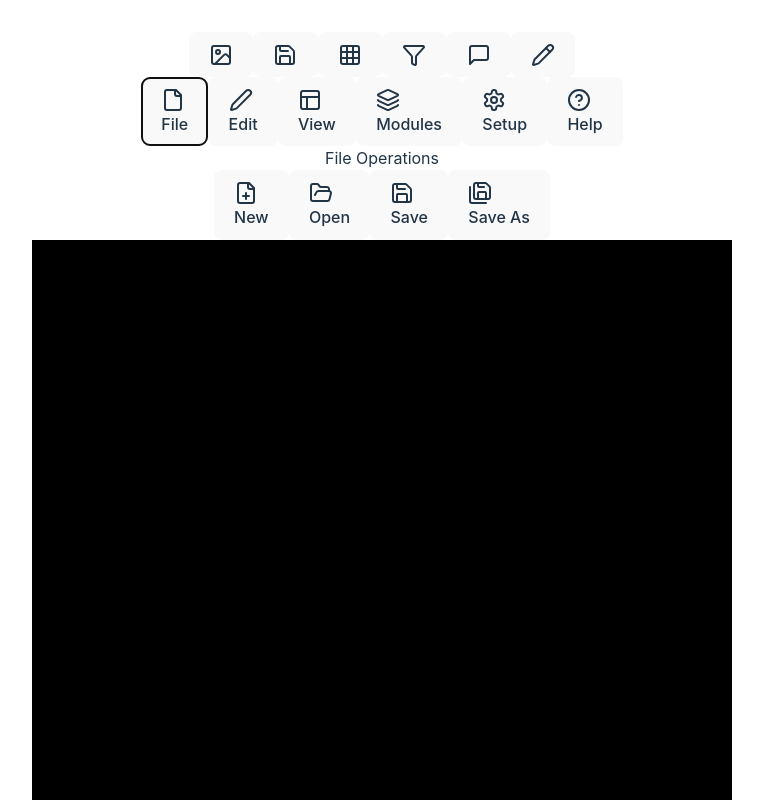
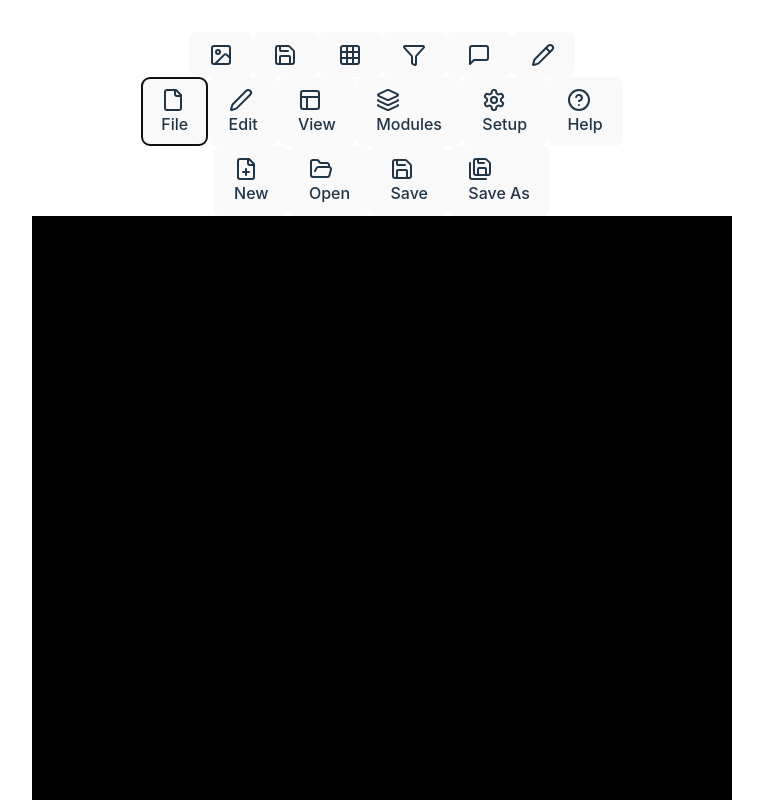
Before and after one commit to YulkonFU/React-Tailwind, a React (Vite) app: page / in a window 1280 px wide. Both pictures are taken after a click on the button "File". Shown: the top 800 px of the page, without its empty margins (258-1021 px from the left). Built offline with nearby package versions, Linux system fonts and the light colour scheme.

Commit message:
Update menu

```diff
--- a/src/components/menu/EditMenu.jsx
+++ b/src/components/menu/EditMenu.jsx
@@ -4,7 +4,6 @@ const EditMenu = () => {
   return (
     <div className="flex gap-8">
       <div className="space-y-4">
-        <h3 className="text-sm font-semibold text-gray-600">Clipboard</h3>
         <div className="flex gap-4">
           <button className="flex flex-col items-center gap-1 p-2 rounded hover:bg-gray-100">
             <ClipboardCopy className="w-5 h-5" />
@@ -22,7 +21,6 @@ const EditMenu = () => {
       </div>
 
       <div className="space-y-4">
-        <h3 className="text-sm font-semibold text-gray-600">Undo</h3>
         <div className="flex gap-4">
           <button className="flex flex-col items-center gap-1 p-2 rounded hover:bg-gray-100">
             <Undo2 className="w-5 h-5" />
--- a/src/components/menu/FileMenu.jsx
+++ b/src/components/menu/FileMenu.jsx
@@ -1,11 +1,8 @@
-import { FilePlus, FolderOpen, Save, SaveAll } from 'lucide-react';
+import { FilePlus, FolderOpen, Save, SaveAll } from "lucide-react";
 
 const FileMenu = () => {
   return (
-    <div className="flex gap-8">
-      <div className="space-y-4">
-        <h3 className="text-sm font-semibold text-gray-600">File Operations</h3>
-        <div className="flex gap-4">
+    <div className="flex gap-4 p-2">
       <button className="flex flex-col items-center gap-1 p-2 rounded hover:bg-gray-100">
         <FilePlus className="w-5 h-5" />
         <span className="text-xs">New</span>
@@ -23,8 +20,6 @@ const FileMenu = () => {
         <span className="text-xs">Save As</span>
       </button>
     </div>
-      </div>
-    </div>
   );
 };
 
--- a/src/components/menu/HelpMenu.jsx
+++ b/src/components/menu/HelpMenu.jsx
@@ -4,7 +4,6 @@ const HelpMenu = () => {
   return (
     <div className="flex gap-8">
       <div className="space-y-4">
-        <h3 className="text-sm font-semibold text-gray-600">Help</h3>
         <div className="flex gap-4">
           <button className="flex flex-col items-center gap-1 p-2 rounded hover:bg-gray-100">
             <BookOpen className="w-5 h-5" />
--- a/src/components/menu/ModulesMenu.jsx
+++ b/src/components/menu/ModulesMenu.jsx
@@ -4,7 +4,6 @@ const ModulesMenu = () => {
   return (
     <div className="flex gap-8">
       <div className="space-y-4">
-        <h3 className="text-sm font-semibold text-gray-600">Available Modules</h3>
         <div className="flex gap-4">
           <button className="flex flex-col items-center gap-1 p-2 rounded hover:bg-gray-100">
             <Grid className="w-5 h-5" />
--- a/src/components/menu/SetupMenu.jsx
+++ b/src/components/menu/SetupMenu.jsx
@@ -4,7 +4,6 @@ const SetupMenu = () => {
   return (
     <div className="flex gap-8">
       <div className="space-y-4">
-        <h3 className="text-sm font-semibold text-gray-600">System Setup</h3>
         <div className="flex gap-4">
           <button className="flex flex-col items-center gap-1 p-2 rounded hover:bg-gray-100">
             <Settings2 className="w-5 h-5" />
--- a/src/components/menu/ViewMenu.jsx
+++ b/src/components/menu/ViewMenu.jsx
@@ -4,7 +4,6 @@ const ViewMenu = () => {
   return (
     <div className="flex gap-8">
       <div className="space-y-4">
-        <h3 className="text-sm font-semibold text-gray-600">View Mode</h3>
         <div className="flex gap-4">
           <button className="flex flex-col items-center gap-1 p-2 rounded hover:bg-gray-100">
             <Monitor className="w-5 h-5" />
```
Lines whose indentation alone changed are shown as unchanged.
